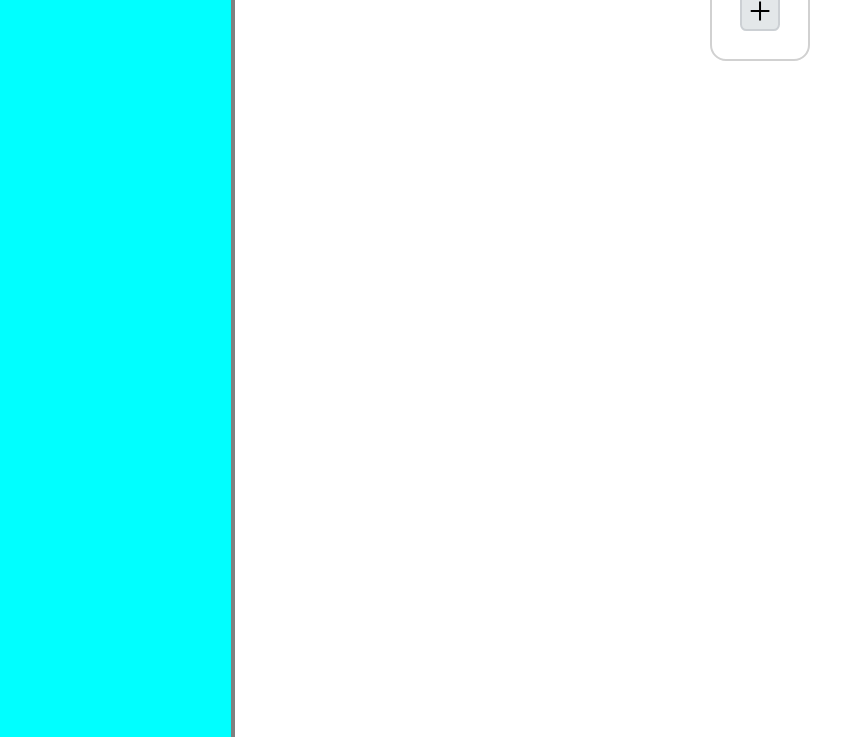
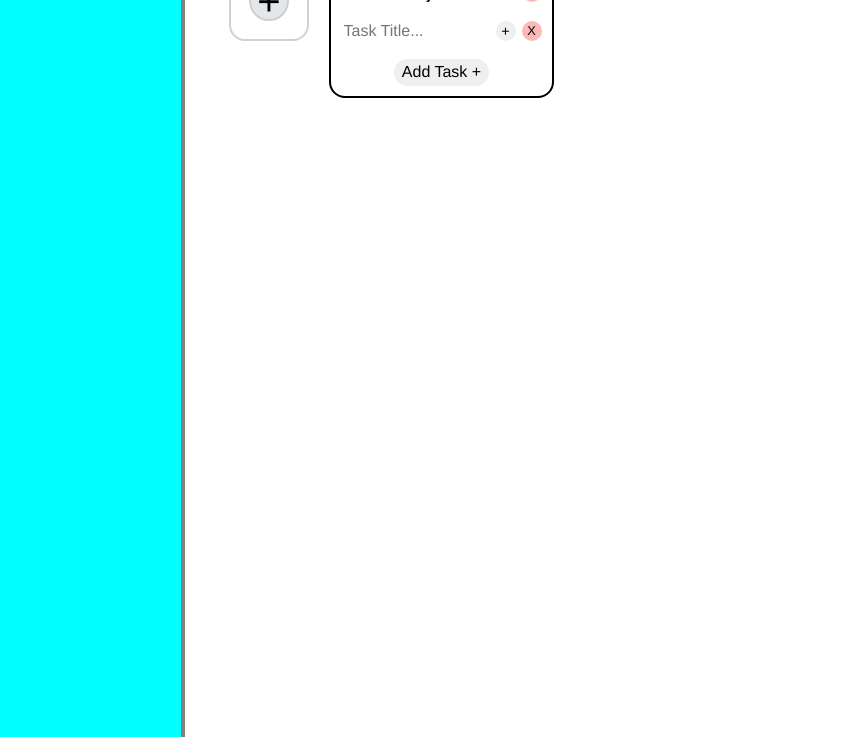
Before and after one commit to samuelpeoples/todolist, a website built with webpack: page src/template.html in a window 1280 px wide. Shown: the part 63-800 px from the top of the page, without its empty margins (15-856 px from the left). Built offline with nearby package versions, Linux system fonts and the light colour scheme.

Commit message:
Added styling and delete buttons for subtasks, tasks and projects

```diff
--- a/src/style.css
+++ b/src/style.css
@@ -2,6 +2,7 @@
 
 * {
 	box-sizing: border-box;
+	font-family: "Franklin Gothic Medium", "Arial Narrow", Arial, sans-serif;
 }
 
 html,
@@ -15,14 +16,18 @@ body {
 }
 
 main {
+	display: flex;
 	flex: 1 1 0;
 	padding: 24px;
 }
 
-header,
-main {
+header {
 	display: flex;
 	justify-content: center;
+}
+
+input {
+	min-width: 0px;
 }
 
 #project-wrapper {
@@ -36,8 +41,8 @@ main {
 
 #proj-button-block {
 	display: inline-block;
-	min-width: 100px;
-	height: 100px;
+	min-width: 80px;
+	height: 80px;
 	border: 2px solid rgb(209, 209, 209);
 	border-radius: 1rem;
 	display: flex;
@@ -48,18 +53,18 @@ main {
 #make-proj-button {
 	background-color: rgb(227, 231, 233);
 	border: 2px solid rgb(204, 208, 212);
-	border-radius: .4rem;
+	border-radius: 2rem;
 	width: 40px;
 	height: 40px;
 	font-size: 2.5rem;
 	line-height: 0px;
 }
 
-#make-proj-button:hover{
+#make-proj-button:hover {
 	background-color: rgb(236, 239, 243);
 }
 
-#make-proj-button:active{
+#make-proj-button:active {
 	background-color: rgb(227, 231, 233);
 }
 
@@ -78,20 +83,33 @@ main {
 	text-wrap: wrap;
 }
 
-.project-container > *{
+.project-container > * {
 	max-width: 200px;
 }
 
 .project-title {
+	font-size: 1.2rem;
+	border: none;
+	width: fit-content;
+	padding: 4px 8px;
 	margin: 4px;
 	text-decoration: underline;
 }
 
-#sidebar-wrapper{
+.project-title:hover,
+.project-title:focus,
+.subtask-title:hover,
+.subtask-title:focus,
+.task-title:hover,
+.task-title:focus {
+	background-color: aliceblue;
+}
+
+#sidebar-wrapper {
 	border-right: 4px solid grey;
 	background-color: aqua;
 	min-width: 200px;
-	width: 250px;
+	width: 200px;
 }
 
 .task-container {
@@ -99,51 +117,95 @@ main {
 	flex-direction: column;
 	gap: 8px;
 
-
 	padding: 10px 0px;
 	max-width: 200px;
-	font-size: .9rem;
+	font-size: 0.9rem;
 }
 
-.task-container > * {
-	width: 200px;
-}
-
-.task-container + .task-container{
+.task-container + .task-container {
 	border-top: 2px solid black;
 }
 
-.subtask-wrapper{
+.subtask-wrapper {
 	display: flex;
 	flex-direction: column;
 	gap: 8px;
 }
 
-.task-title{
-width: 165px;
-margin-right: auto;
-font-size: 1.2rem;
+.task-title {
+	margin-right: auto;
+	font-size: 1rem;
+	border: none;
 }
-.make-subtask-button{
-	width: 30px;
-	height: 30px;
+
+.make-subtask-button {
+	flex: none;
+	width: 20px;
+	height: 20px;
+	border-radius: 1rem;
+	padding: 0px;
+	border: none;
+}
+
+
+.make-task-button{
+	flex: none;
+	padding: 4px 8px;
 	border-radius: 1rem;
 	border: none;
 }
-
+.project-info,
 .task-info,
-.subtask-container{
+.subtask-container {
 	display: flex;
 	justify-content: center;
 	max-width: 200px;
+	gap: 6px;
+	align-items: center;
 }
 .task-info > *,
-.subtask-container > *{
+.subtask-container > * {
 	max-width: 175px;
-
 }
 
-.subtask-title{
-	width: 165px;
+.subtask-title {
+	max-width: 175px;
+	display: flex;
+	width: max-content;
+	border-radius: 0.2rem;
+	padding: 2px 4px;
+	border: 2px solid rgb(158, 158, 158);
 	margin-right: auto;
 }
+
+.subtask-check {
+	flex: none;
+	width: 15px;
+	height: 15px;
+}
+
+
+.project-delete-button,
+.task-delete-button,
+.subtask-delete-button {
+	background-color: rgb(253, 184, 184);
+	flex: none;
+	border-radius: 1rem;
+	font-size: 0.8rem;
+	border: none;
+	width: 20px;
+	height: 20px;
+	line-height: 20px;
+	line-height: 0px;
+	text-align:center;
+	justify-content:end;
+	padding: 0px;
+}
+
+.task-completed > *{
+	color: grey;
+	text-decoration:line-through;
+	text-decoration: underline;
+	text-underline-offset: -38%;
+	text-decoration-skip-ink: none;
+}
--- a/src/taskBuilder.js
+++ b/src/taskBuilder.js
@@ -11,9 +11,10 @@ function buildProjButton() {
 	const makeProjButton = document.createElement("button");
 	makeProjButton.id = `make-proj-button`;
 	makeProjButton.textContent = "+";
-
+	makeProject(`New Project ${projNum}`);
+	projNum++;
 	makeProjButton.addEventListener("click", (a) => {
-		makeProject(`newTitle ${projNum}`);
+		makeProject(`New Project ${projNum}`);
 		projNum++;
 	});
 	projButtonBlock.appendChild(makeProjButton);
@@ -25,7 +26,6 @@ class Project {
 		this.date = new Date().toLocaleString();
 		this.id = self.crypto.randomUUID();
 	}
-
 	addTask(tName, tDesc, tDue, tPriority, tType) {
 		const newTask = new Task(tName, tDesc, tDue, tPriority, tType);
 	}
@@ -44,11 +44,23 @@ function makeProject(title) {
 	projBlock.id = `proj_${newProj.id}`;
 	projBlock.className = `project-container`;
 
+	const projInfo = document.createElement("div");
+	projInfo.className = `project-info`;
+	projBlock.appendChild(projInfo);
 	const projTitle = document.createElement("input");
 	if (newProj.title != undefined) projTitle.value = newProj.title;
 	else projTitle.value = "";
 	projTitle.className = `project-title`;
-	projBlock.appendChild(projTitle);
+	projInfo.appendChild(projTitle);
+
+	const projectDelete = document.createElement("button");
+	projectDelete.className = "project-delete-button";
+	projectDelete.name = "project-delete-button";
+	projectDelete.textContent = "X";
+	projectDelete.addEventListener('click', () => {
+		projBlock.remove();
+	});
+	projInfo.appendChild(projectDelete);
 
 	// const projDate = document.createElement("h5");
 	// projDate.textContent = newProj.date;
@@ -62,7 +74,11 @@ function makeProject(title) {
 	projectWrapper.appendChild(projBlock);
 	console.log(newProj.id);
 
+
+
 	buildTaskButton(projBlock, newProj);
+
+
 }
 
 function buildTaskButton(projBlock, newProj) {
@@ -75,12 +91,13 @@ function buildTaskButton(projBlock, newProj) {
 	projBlock.appendChild(taskButtonBlock);
 
 	const makeTaskButton = document.createElement("button");
-	makeTaskButton.id = `make-task-button`;
-	makeTaskButton.textContent = "+";
+	makeTaskButton.className = `make-task-button`;
+	makeTaskButton.textContent = "Add Task +";
 	makeTaskButton.addEventListener("click", (a) => {
 		makeTask(taskWrapper);
 	});
 	taskButtonBlock.appendChild(makeTaskButton);
+
 	makeTask(taskWrapper);
 }
 
@@ -125,7 +142,7 @@ function makeTask(taskContainer) {
 	taskInfo.className = "task-info"
 
 	const taskTitle = document.createElement("input");
-	taskTitle.placeholder = "Task...";
+	taskTitle.placeholder = "Task Title...";
 	taskTitle.name = "taskTitle";
 	taskTitle.type = "text";
 	if (newTask.title != undefined) taskTitle.value = newTask.title;
@@ -146,10 +163,21 @@ function makeTask(taskContainer) {
 	const makeSubTaskButton = document.createElement("button");
 	makeSubTaskButton.className = `make-subtask-button`;
 	makeSubTaskButton.textContent = "+";
+	makeSubTaskButton.title = "Create Sub-Task";
 	makeSubTaskButton.addEventListener("click", (a) => {
 		makeSubTask(subtaskWrapper);
 	});
 	taskInfo.appendChild(makeSubTaskButton);
+
+	const taskDelete = document.createElement("button");
+	taskDelete.className = "task-delete-button";
+	taskDelete.name = "task-delete-button";
+	taskDelete.textContent = "X";
+	taskDelete.title = "Delete Task";
+	taskDelete.addEventListener('click', () => {
+		taskBlock.remove();
+	});
+	taskInfo.appendChild(taskDelete);
 
 	// const projId = document.createElement("h4");
 	// projId.textContent = newProj.id;
@@ -190,6 +218,7 @@ function makeSubTask(taskBlock) {
 	subtaskTitle.placeholder = "Task...";
 	subtaskTitle.name = "subtask-title";
 	subtaskTitle.type = "text";
+	subtaskTitle.title = "Sub-Task Title";
 	subtaskTitle.addEventListener('change', (e) => {
 		subTask.title = e.target.value;
 		console.log(`${subTask.title} is ${subTask.complete}`);
@@ -202,11 +231,26 @@ function makeSubTask(taskBlock) {
 	subtaskCheck.checked = subTask.complete;
 	subtaskCheck.name = "subtask-check";
 	subtaskCheck.type = "checkbox";
+	subtaskCheck.title = "Sub-Task Completed";
 	subtaskCheck.addEventListener('change', (e) => {
 		subTask.complete = e.target.checked;
+		if(subTask.complete){
+			subtaskContainer.classList.add("task-completed");
+		}
+		else subtaskContainer.classList.remove("task-completed");
 		console.log(`${subTask.title} is ${subTask.complete}`);
 	});
 	subtaskContainer.appendChild(subtaskCheck);
+
+	const subtaskDelete = document.createElement("button");
+	subtaskDelete.className = "subtask-delete-button";
+	subtaskDelete.name = "subtask-delete-button";
+	subtaskDelete.textContent = "X";
+	subtaskDelete.title = "Delete Sub-Task";
+	subtaskDelete.addEventListener('click', () => {
+		subtaskContainer.remove();
+	});
+	subtaskContainer.appendChild(subtaskDelete);
 	taskBlock.appendChild(subtaskContainer);
 }
 
```
